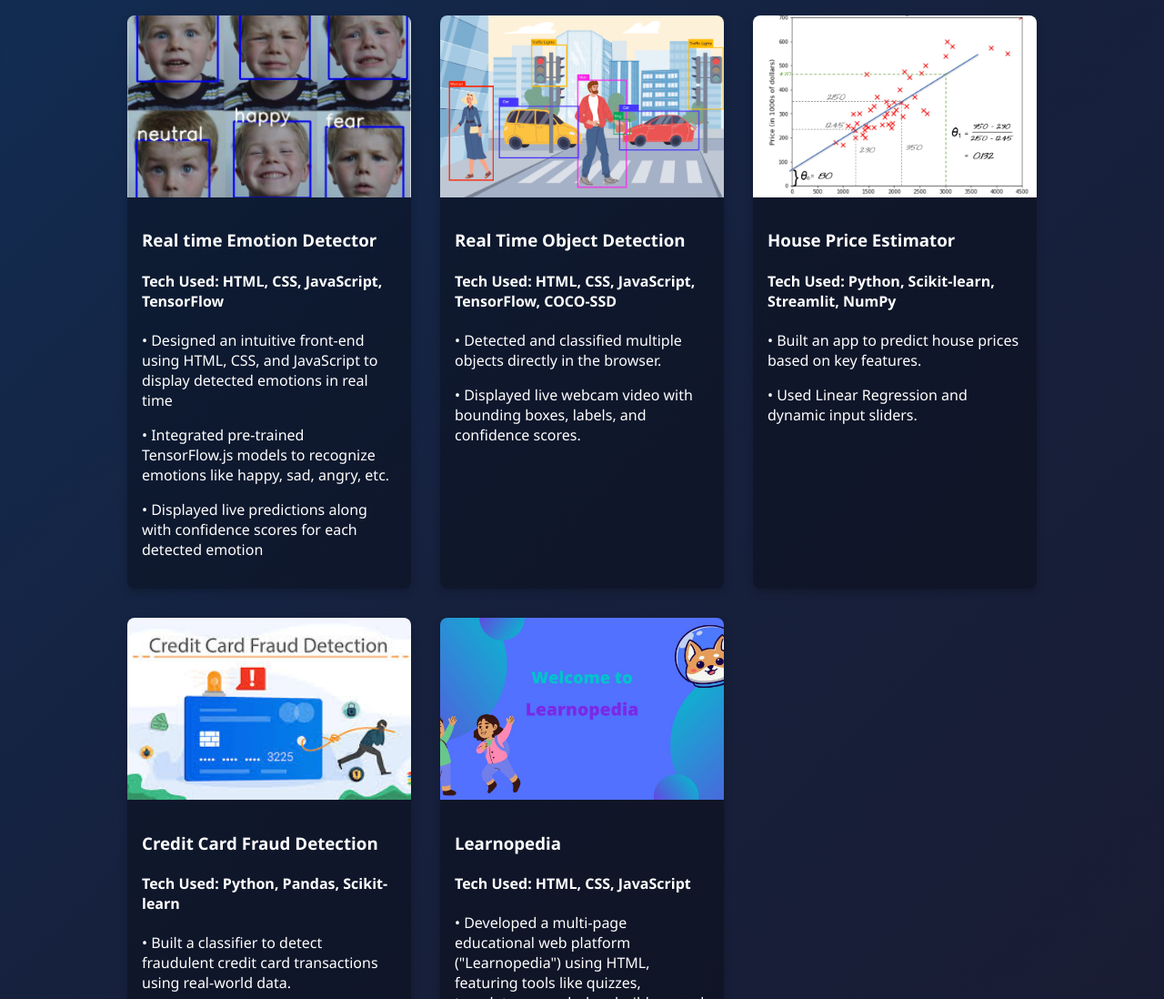
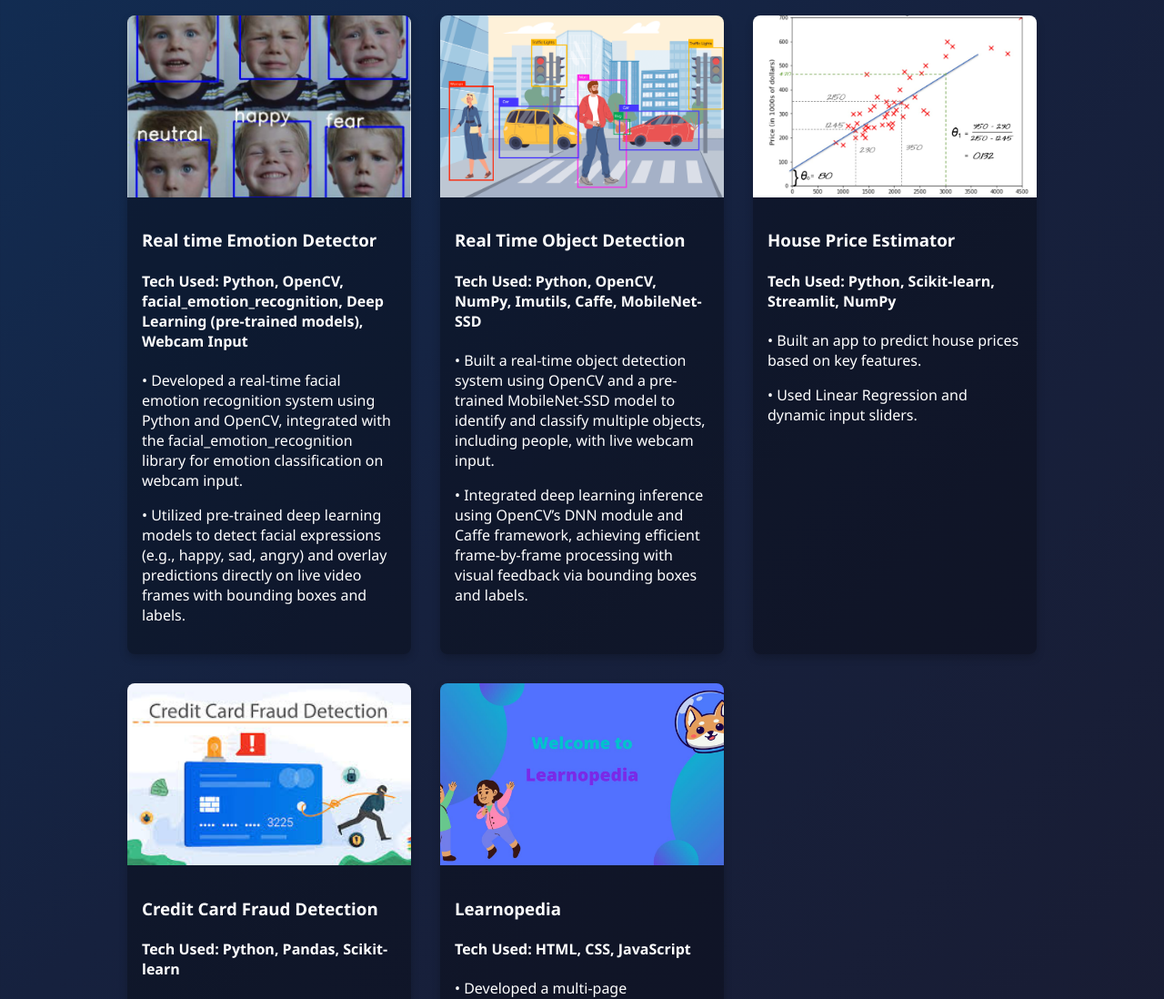
Before and after one commit to SuganthiGanesan/Portfolio, a plain HTML site: page index.html in a window 1280 px wide. Shown: the part 815-1913 px from the top of the page at 91% size. Drawn offline with nearby package versions, Linux system fonts and the light colour scheme; animation ran at ten frames a second.

Commit message:
Update index.html

```diff
--- a/index.html
+++ b/index.html
@@ -51,28 +51,28 @@
     <h2>PROJECTS</h2>
     <div class="project-grid">
       <!-- Project 1 -->
-      <div class="project-card" data-repo="https://github.com/SuganthiGanesan/emotion-detector">
+      <div class="project-card" data-repo=" https://github.com/SuganthiGanesan/Emotion-detection">
         <img src="images/project1.png" alt="Project 1" />
         <div class="project-info">
           <h3>Real time Emotion Detector</h3>
-          <h4>Tech Used: <b>HTML, CSS, JavaScript, TensorFlow</b></h4>
-          <p>• Designed an intuitive front-end using HTML, CSS, and JavaScript to display detected emotions in real time</p>
-          <p>• Integrated pre-trained TensorFlow.js models to recognize emotions like happy, sad, angry, etc.</p>
-          <p>• Displayed live predictions along with confidence scores for each detected emotion</p>
+          <h4>Tech Used: <b> Python, OpenCV, facial_emotion_recognition, Deep Learning (pre-trained models), Webcam Input</b></h4>
+          <p>• Developed a real-time facial emotion recognition system using Python and OpenCV, integrated with the facial_emotion_recognition library for emotion classification on webcam input.</p>
+          <p>• Utilized pre-trained deep learning models to detect facial expressions (e.g., happy, sad, angry) and overlay predictions directly on live video frames with bounding boxes and labels. </p>
+
         </div>
       </div>
       <!-- Project 2 -->
-      <div class="project-card" data-repo="https://github.com/SuganthiGanesan/object-detection">
+      <div class="project-card" data-repo=" https://github.com/SuganthiGanesan/Object-detection">
         <img src="images/project2.png" alt="Project 2" />
         <div class="project-info">
           <h3>Real Time Object Detection</h3>
-          <h4>Tech Used: <b>HTML, CSS, JavaScript, TensorFlow, COCO-SSD</b></h4>
-          <p>• Detected and classified multiple objects directly in the browser.</p>
-          <p>• Displayed live webcam video with bounding boxes, labels, and confidence scores.</p>
+          <h4>Tech Used: <b> Python, OpenCV, NumPy, Imutils, Caffe, MobileNet-SSD </b></h4>
+          <p>• Built a real-time object detection system using OpenCV and a pre-trained MobileNet-SSD model to identify and classify multiple objects, including people, with live webcam input. </p>
+          <p>• Integrated deep learning inference using OpenCV’s DNN module and Caffe framework, achieving efficient frame-by-frame processing with visual feedback via bounding boxes and labels.</p>
         </div>
       </div>
       <!-- Project 3 -->
-      <div class="project-card" data-repo="https://github.com/SuganthiGanesan/house-price-estimator">
+      <div class="project-card" data-repo=" https://github.com/SuganthiGanesan/House-price-prediction">
         <img src="images/project3.jpg" alt="Project 3" />
         <div class="project-info">
           <h3>House Price Estimator</h3>
@@ -82,7 +82,7 @@
         </div>
       </div>
       <!-- Project 4 -->
-      <div class="project-card" data-repo="https://github.com/SuganthiGanesan/credit-card-fraud-detection">
+      <div class="project-card" data-repo=" https://github.com/SuganthiGanesan/credit-card-fraud-detection">
         <img src="images/project4.jpg" alt="Project 4" />
         <div class="project-info">
           <h3>Credit Card Fraud Detection</h3>
```
